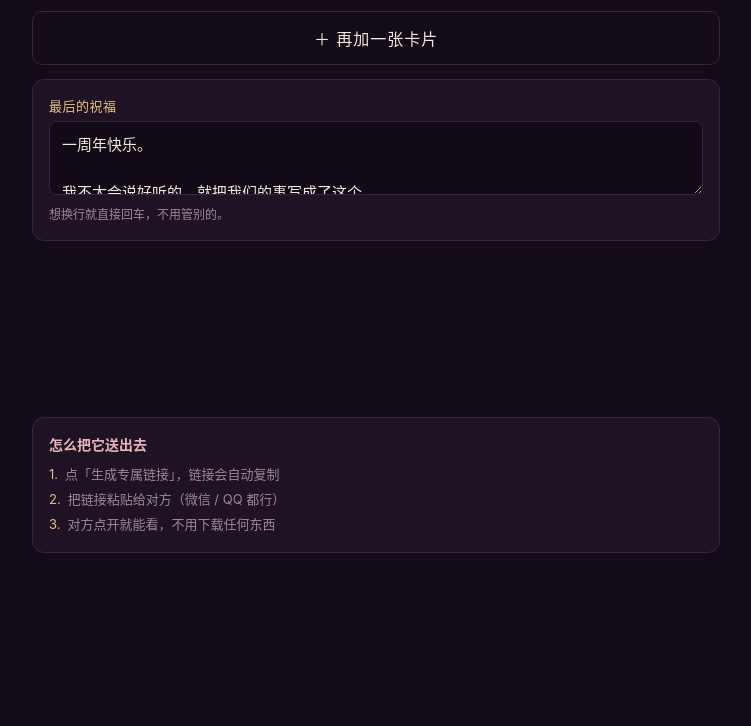
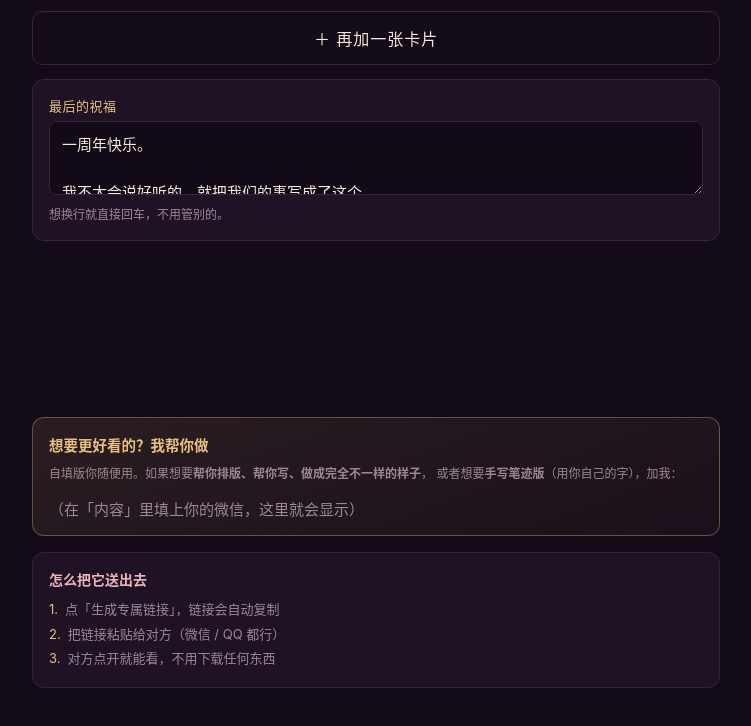
Before and after one commit to lixianlongliyating99/gift, a plain HTML site: page make.html in a window 1280 px wide. Shown: the part 1770-2496 px from the top of the page, without its empty margins (264-1015 px from the left). Before the commit the page ends 2377 px from the top, so only its background shows below. Drawn offline with Linux system fonts and the light colour scheme.

Commit message:
生成器加「升级到定制版」入口：工具负责获客，服务负责赚钱

```diff
--- a/make.html
+++ b/make.html
@@ -247,6 +247,17 @@ textarea{resize:vertical;min-height:74px}
     <textarea rows="4" readonly onclick="this.select()"></textarea>
     <div class="hint">这条链接发给谁，谁就能看到你的礼物页。永久有效。</div>
     <div class="hint" id="leninfo"></div>
+  </div>
+
+  <div class="card" id="upgradeCard" style="margin-top:16px;border-color:rgba(232,192,125,.35);
+       background:linear-gradient(160deg,rgba(232,192,125,.10),rgba(232,192,125,.03))">
+    <h3 style="margin:0 0 8px;font-size:14.5px;color:var(--gold)">想要更好看的？我帮你做</h3>
+    <div class="hint" style="line-height:1.9;margin:0">
+      自填版你随便用。如果想要<b style="color:var(--ink)">帮你排版、帮你写、做成完全不一样的样子</b>，
+      或者想要<b style="color:var(--ink)">手写笔迹版</b>（用你自己的字），加我：
+    </div>
+    <div id="upContact" style="margin-top:12px;font-size:15px;color:var(--gold);font-weight:600;
+         word-break:break-all">（在下面「内容」里填上你的联系方式，这里就会显示）</div>
   </div>
 
   <div class="card" style="margin-top:16px">
@@ -688,6 +699,16 @@ function collect(){
     }
   });
 
+  // 把联系方式同步到「升级」卡片
+  function syncUpgrade() {
+    var c = ($('f-contact') && $('f-contact').value.trim()) || '';
+    var box = $('upContact'); if (!box) return;
+    if (c) { box.textContent = c; box.style.color = 'var(--gold)'; }
+    else { box.textContent = '（在「内容」里填上你的微信，这里就会显示）'; box.style.color = 'var(--dim)'; box.style.fontWeight = '400'; }
+  }
+  $('f-contact').addEventListener('input', syncUpgrade);
+  syncUpgrade();
+
   info();
   if (!loadForm()) {
     addCard('第一次见你', '去年冬天在图书馆，你占了我常坐的位置。\n我站在旁边看了你十分钟，最后憋出一句：同学，这个位子有人吗。');
```
